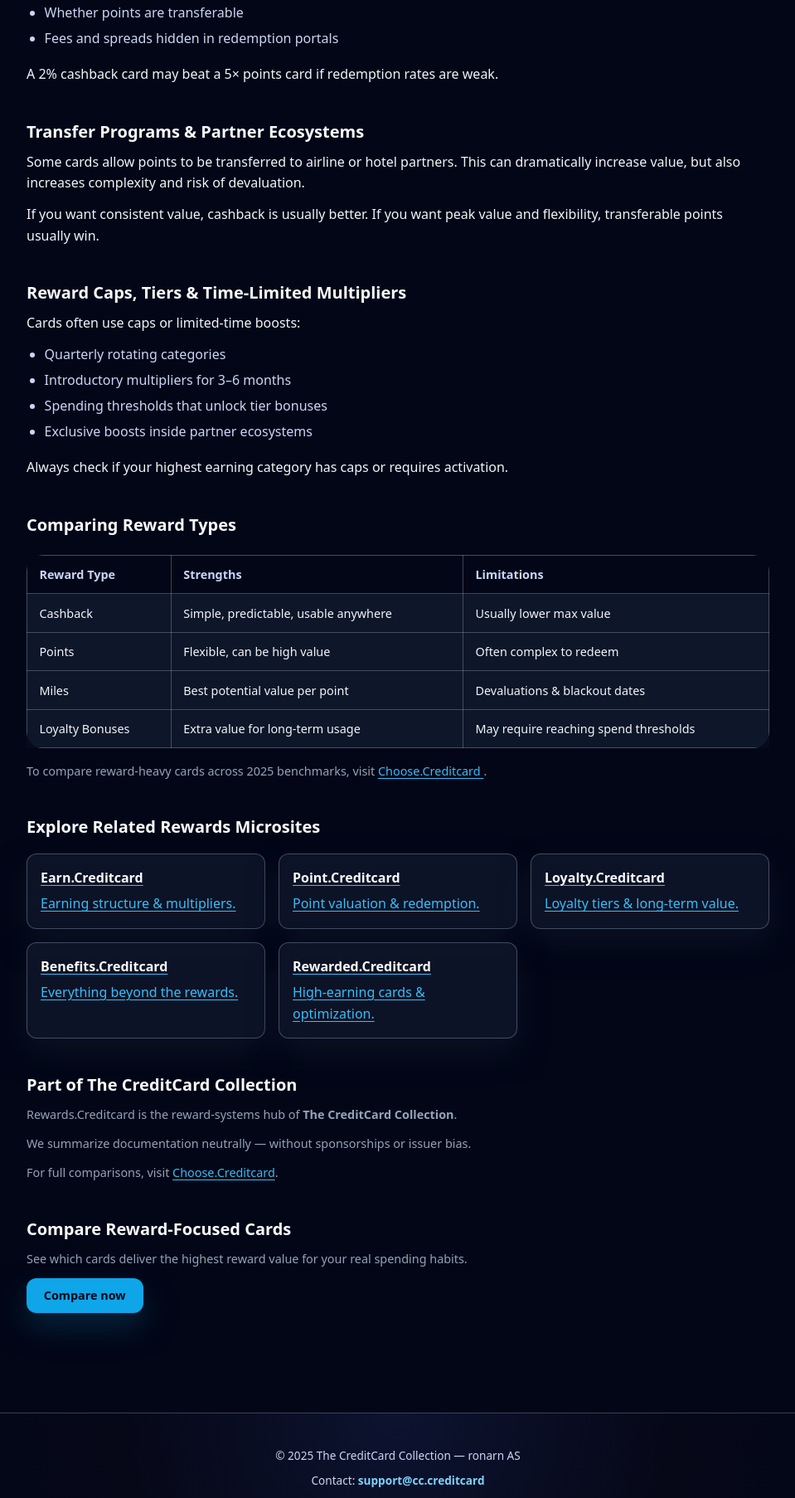
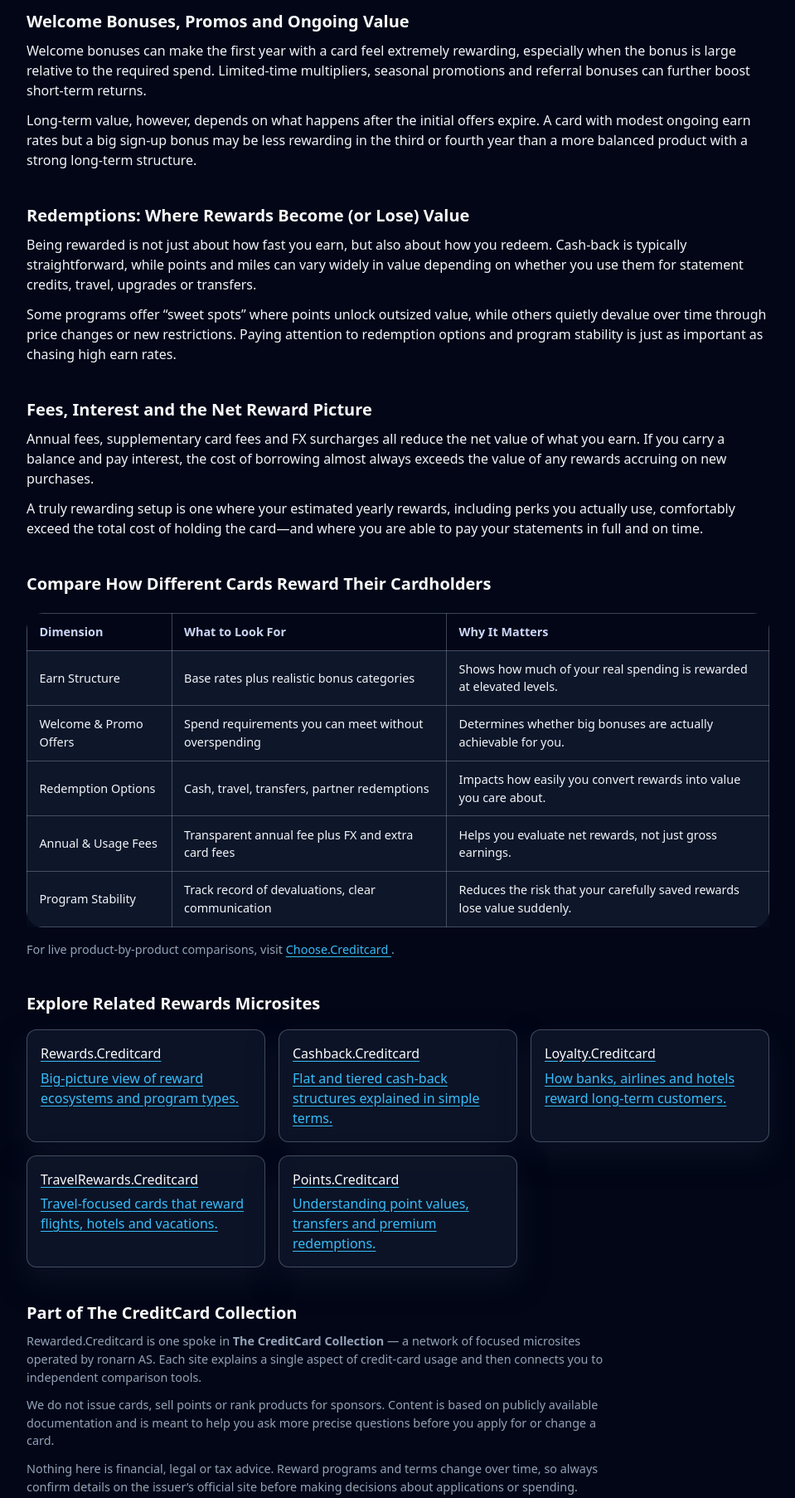
Before and after one commit to ChooseCreditCard/rewarded.creditcard, a plain HTML site: page index.html in a window 1280 px wide. Shown: the part 901-2707 px from the top of the page at 83% size, without its empty margins (160-1119 px from the left). Drawn offline with nearby package versions, Linux system fonts and the light colour scheme.

Commit message:
Update index.html

```diff
--- a/index.html
+++ b/index.html
@@ -4,233 +4,217 @@
   <meta charset="UTF-8" />
   <meta name="viewport" content="width=device-width, initial-scale=1" />
 
-  <title>Rewards.Creditcard – Complete Guide to Credit-Card Rewards</title>
-  <meta name="description" content="Rewards.creditcard explains every major credit-card reward type: cashback, points, miles, tiers, multipliers and redemption strategies." />
+  <title>Rewarded.Creditcard – How to Get Rewarded for Every Card Purchase</title>
+  <meta name="description" content="Understand how to get rewarded for your credit-card spending: earn structures, bonuses, tiers and how to turn day-to-day purchases into points, miles or cash-back." />
   <meta name="robots" content="index,follow" />
-  <link rel="canonical" href="https://rewards.creditcard/" />
+  <link rel="canonical" href="https://rewarded.creditcard/" />
 
   <!-- Open Graph -->
-  <meta property="og:title" content="Rewards.Creditcard – Credit-Card Rewards Explained" />
-  <meta property="og:description" content="Understand how cashback, points, miles and loyalty bonuses really work — and how to maximize reward value." />
+  <meta property="og:title" content="Rewarded.Creditcard – Credit-Card Rewards Explained" />
+  <meta property="og:description" content="Learn how cardholders are rewarded: base earn, bonus categories, welcome offers and redemptions that turn spending into real-world value." />
   <meta property="og:type" content="website" />
-  <meta property="og:url" content="https://rewards.creditcard/" />
-  <meta property="og:image" content="https://choose.creditcard/preview.png?utm_source=rewards.creditcard&utm_medium=referral&utm_campaign=og_image" />
+  <meta property="og:url" content="https://rewarded.creditcard/" />
+  <meta property="og:image" content="https://choose.creditcard/preview.png?utm_source=rewarded.creditcard&utm_medium=referral&utm_campaign=og_image" />
 
   <!-- Twitter -->
   <meta name="twitter:card" content="summary_large_image" />
-  <meta name="twitter:title" content="Rewards.Creditcard – Maximize Your Card Rewards" />
-  <meta name="twitter:description" content="Neutral guide to card reward systems, redemption value and earning optimization." />
-  <meta name="twitter:image" content="https://choose.creditcard/preview.png?utm_source=rewards.creditcard&utm_medium=referral&utm_campaign=twitter_image" />
+  <meta name="twitter:title" content="Rewarded.Creditcard – Credit-Card Rewards Explained" />
+  <meta name="twitter:description" content="Independent explanation of how credit-card rewards work: how you earn them, how you redeem them and what to check beyond the headline offer." />
+  <meta name="twitter:image" content="https://choose.creditcard/preview.png?utm_source=rewarded.creditcard&utm_medium=referral&utm_campaign=twitter_image" />
 
   <!-- GA4 -->
   <script async src="https://www.googletagmanager.com/gtag/js?id=G-64FE63JQ3H"></script>
   <script>
     window.dataLayer = window.dataLayer || [];
-    function gtag(){ dataLayer.push(arguments); }
+    function gtag(){dataLayer.push(arguments);}
     gtag('js', new Date());
     gtag('config', 'G-64FE63JQ3H');
   </script>
 
+  <!-- Tailwind for utility classes -->
+  <script src="https://cdn.tailwindcss.com"></script>
+
+  <!-- Your shared minisite styles -->
   <link rel="stylesheet" href="./styles.css" />
 </head>
-
 <body class="bg-slate-950 text-slate-100">
-
   <header class="site-header">
     <div class="nav-inner max-w-6xl">
-
       <div class="brand">
         <div class="cc-logo">CC</div>
         <div class="brand-text">
-        <div class="brand-title">Rewards.Creditcard</div>
-        <div class="brand-subtitle">Complete Rewards Breakdown</div>
+          <div class="brand-title">Rewarded.Creditcard</div>
+          <div class="brand-subtitle">How Credit-Card Rewards Really Work</div>
         </div>
       </div>
-
-    <nav class="nav-links">
-      <a href="#types">Types</a>
-      <a href="#value">Value</a>
+      <nav class="nav-links" aria-label="Page navigation">
+        <a href="#overview">Overview</a>
+        <a href="#mechanics">How It Works</a>
         <a href="#compare">Compare</a>
       </nav>
-
     </div>
   </header>
 
   <main class="cc-page">
-
     <!-- Breadcrumb -->
     <div class="cc-breadcrumb">
-    <a href="https://choose.creditcard/?utm_source=rewards.creditcard&utm_medium=referral&utm_campaign=breadcrumb">Home</a>
+      <a href="https://choose.creditcard/?utm_source=rewarded.creditcard&utm_medium=referral&utm_campaign=breadcrumb">Home</a>
       &nbsp;›&nbsp;
-    Card Rewards
+      Rewarded.Creditcard
     </div>
 
     <!-- Hero -->
     <section class="hero">
-    <h1>The Complete Guide to Credit-Card Rewards</h1>
+      <div class="hero-content">
+        <h1>What It Really Means to Be Rewarded for Your Card Spending</h1>
         <p class="hero-lead">
-      Rewards.Creditcard explains every reward type — cashback, points, miles, loyalty bonuses and transfer partners — in simple, neutral language backed by documentation.
+          Reward cards can turn everyday purchases into points, miles or cash-back. This page explains how those rewards are calculated, when bonus rates apply and how to judge whether a card is truly rewarding for your situation.
         </p>
-
-    <a class="cta" href="https://choose.creditcard/?utm_source=rewards.creditcard&utm_medium=referral&utm_campaign=hero_cta">
-      Compare reward-focused cards
+        <a class="cta" href="https://choose.creditcard/?utm_source=rewarded.creditcard&utm_medium=referral&utm_campaign=hero_cta">
+          Compare the most rewarding cards
         </a>
+      </div>
     </section>
 
-  <!-- Sections -->
-  <section id="types" class="section">
-    <h2>Main Types of Card Rewards</h2>
-    <p>Card rewards generally fall into four categories:</p>
+    <!-- Content sections -->
+    <section id="overview" class="section">
+      <h2>What Does “Being Rewarded” by a Card Actually Mean?</h2>
+      <p>At a basic level, a reward card returns some value every time you spend: a percentage of the purchase price as cash-back, a number of points or miles, or access to perks like credits and discounts. The promise is that routine spending can generate a measurable benefit over time.</p>
+      <p>However, not all spending is rewarded equally. Category rules, caps and exclusions shape which purchases generate the most value and which simply earn a minimal base rate. Understanding these patterns is key to choosing a card that rewards how you actually live, not just how it is advertised.</p>
+    </section>
 
-    <ul class="list">
-      <li><strong>Cashback:</strong> fixed-value credits, easiest to understand.</li>
-      <li><strong>Points:</strong> redeemable for travel, merchandise or statement credits.</li>
-      <li><strong>Miles:</strong> airline or hotel-linked, potentially high value.</li>
-      <li><strong>Loyalty bonuses:</strong> annual boosts, anniversary rewards or status credits.</li>
-    </ul>
-
-    <p>Each reward type has different strengths and different ideal use cases.</p>
+    <section id="mechanics" class="section">
+      <h2>How Purchases Turn Into Rewards Behind the Scenes</h2>
+      <p>When a transaction settles on your account, the issuer reads the merchant category code and applies the earn rules in your card’s reward program. A grocery transaction might earn one rate, while flights, hotels or fuel earn another.</p>
+      <p>Rewards are then credited to your balance according to the program’s schedule—sometimes instantly, sometimes on the statement date. Some issuers track separate balances for cash-back, transferable points and partner miles, each with different redemption options.</p>
     </section>
 
     <section class="section">
-    <h2>Where Reward Value Comes From</h2>
-    <p>Reward value varies depending on:</p>
-
-    <ul class="list">
-      <li>How you redeem (cash vs. travel vs. partners)</li>
-      <li>Any earning caps or monthly limits</li>
-      <li>Whether points are transferable</li>
-      <li>Fees and spreads hidden in redemption portals</li>
-    </ul>
-
-    <p>A 2% cashback card may beat a 5× points card if redemption rates are weak.</p>
+      <h2>Welcome Bonuses, Promos and Ongoing Value</h2>
+      <p>Welcome bonuses can make the first year with a card feel extremely rewarding, especially when the bonus is large relative to the required spend. Limited-time multipliers, seasonal promotions and referral bonuses can further boost short-term returns.</p>
+      <p>Long-term value, however, depends on what happens after the initial offers expire. A card with modest ongoing earn rates but a big sign-up bonus may be less rewarding in the third or fourth year than a more balanced product with a strong long-term structure.</p>
     </section>
 
     <section class="section">
-    <h2>Transfer Programs & Partner Ecosystems</h2>
-    <p>Some cards allow points to be transferred to airline or hotel partners. This can dramatically increase value, but also increases complexity and risk of devaluation.</p>
-    <p>If you want consistent value, cashback is usually better. If you want peak value and flexibility, transferable points usually win.</p>
+      <h2>Redemptions: Where Rewards Become (or Lose) Value</h2>
+      <p>Being rewarded is not just about how fast you earn, but also about how you redeem. Cash-back is typically straightforward, while points and miles can vary widely in value depending on whether you use them for statement credits, travel, upgrades or transfers.</p>
+      <p>Some programs offer “sweet spots” where points unlock outsized value, while others quietly devalue over time through price changes or new restrictions. Paying attention to redemption options and program stability is just as important as chasing high earn rates.</p>
     </section>
 
     <section class="section">
-    <h2>Reward Caps, Tiers & Time-Limited Multipliers</h2>
-    <p>Cards often use caps or limited-time boosts:</p>
-
-    <ul class="list">
-      <li>Quarterly rotating categories</li>
-      <li>Introductory multipliers for 3–6 months</li>
-      <li>Spending thresholds that unlock tier bonuses</li>
-      <li>Exclusive boosts inside partner ecosystems</li>
-    </ul>
-
-    <p>Always check if your highest earning category has caps or requires activation.</p>
+      <h2>Fees, Interest and the Net Reward Picture</h2>
+      <p>Annual fees, supplementary card fees and FX surcharges all reduce the net value of what you earn. If you carry a balance and pay interest, the cost of borrowing almost always exceeds the value of any rewards accruing on new purchases.</p>
+      <p>A truly rewarding setup is one where your estimated yearly rewards, including perks you actually use, comfortably exceed the total cost of holding the card—and where you are able to pay your statements in full and on time.</p>
     </section>
 
-  <!-- Comparison Table -->
+    <!-- Comparison block -->
     <section id="compare" class="section">
-    <h2>Comparing Reward Types</h2>
-
+      <h2>Compare How Different Cards Reward Their Cardholders</h2>
       <div class="table-wrap">
         <table class="table">
           <thead>
             <tr>
-            <th>Reward Type</th>
-            <th>Strengths</th>
-            <th>Limitations</th>
+              <th>Dimension</th>
+              <th>What to Look For</th>
+              <th>Why It Matters</th>
             </tr>
           </thead>
           <tbody>
             <tr>
-            <td>Cashback</td>
-            <td>Simple, predictable, usable anywhere</td>
-            <td>Usually lower max value</td>
+              <td>Earn Structure</td>
+              <td>Base rates plus realistic bonus categories</td>
+              <td>Shows how much of your real spending is rewarded at elevated levels.</td>
             </tr>
             <tr>
-            <td>Points</td>
-            <td>Flexible, can be high value</td>
-            <td>Often complex to redeem</td>
+              <td>Welcome &amp; Promo Offers</td>
+              <td>Spend requirements you can meet without overspending</td>
+              <td>Determines whether big bonuses are actually achievable for you.</td>
             </tr>
             <tr>
-            <td>Miles</td>
-            <td>Best potential value per point</td>
-            <td>Devaluations & blackout dates</td>
+              <td>Redemption Options</td>
+              <td>Cash, travel, transfers, partner redemptions</td>
+              <td>Impacts how easily you convert rewards into value you care about.</td>
             </tr>
             <tr>
-            <td>Loyalty Bonuses</td>
-            <td>Extra value for long-term usage</td>
-            <td>May require reaching spend thresholds</td>
+              <td>Annual &amp; Usage Fees</td>
+              <td>Transparent annual fee plus FX and extra card fees</td>
+              <td>Helps you evaluate net rewards, not just gross earnings.</td>
+            </tr>
+            <tr>
+              <td>Program Stability</td>
+              <td>Track record of devaluations, clear communication</td>
+              <td>Reduces the risk that your carefully saved rewards lose value suddenly.</td>
             </tr>
           </tbody>
         </table>
       </div>
-
       <p class="small">
-      To compare reward-heavy cards across 2025 benchmarks, visit
-      <a href="https://choose.creditcard/?utm_source=rewards.creditcard&utm_medium=referral&utm_campaign=comparison_section">
+        For live product-by-product comparisons, visit
+        <a href="https://choose.creditcard/?utm_source=rewarded.creditcard&utm_medium=referral&utm_campaign=comparison_section">
           Choose.Creditcard
         </a>.
       </p>
     </section>
 
-  <!-- Cluster Links -->
+    <!-- Cluster links -->
     <section class="section">
       <h2>Explore Related Rewards Microsites</h2>
-
       <div class="cluster-grid">
-
-      <a class="cluster-card" href="https://earn.creditcard/?utm_source=rewards.creditcard&utm_medium=referral&utm_campaign=cluster_earn">
-        <h3>Earn.Creditcard</h3>
-        <p>Earning structure & multipliers.</p>
+        <a class="cluster-card" href="https://rewards.creditcard/?utm_source=rewarded.creditcard&utm_medium=referral&utm_campaign=cluster_rewards">
+          <h3>Rewards.Creditcard</h3>
+          <p>Big-picture view of reward ecosystems and program types.</p>
         </a>
-
-      <a class="cluster-card" href="https://point.creditcard/?utm_source=rewards.creditcard&utm_medium=referral&utm_campaign=cluster_point">
-        <h3>Point.Creditcard</h3>
-        <p>Point valuation & redemption.</p>
+        <a class="cluster-card" href="https://cashback.creditcard/?utm_source=rewarded.creditcard&utm_medium=referral&utm_campaign=cluster_cashback">
+          <h3>Cashback.Creditcard</h3>
+          <p>Flat and tiered cash-back structures explained in simple terms.</p>
         </a>
-
-      <a class="cluster-card" href="https://loyalty.creditcard/?utm_source=rewards.creditcard&utm_medium=referral&utm_campaign=cluster_loyalty">
+        <a class="cluster-card" href="https://loyalty.creditcard/?utm_source=rewarded.creditcard&utm_medium=referral&utm_campaign=cluster_loyalty">
           <h3>Loyalty.Creditcard</h3>
-        <p>Loyalty tiers & long-term value.</p>
+          <p>How banks, airlines and hotels reward long-term customers.</p>
         </a>
-
-      <a class="cluster-card" href="https://benefits.creditcard/?utm_source=rewards.creditcard&utm_medium=referral&utm_campaign=cluster_benefits">
-        <h3>Benefits.Creditcard</h3>
-        <p>Everything beyond the rewards.</p>
+        <a class="cluster-card" href="https://travelrewards.creditcard/?utm_source=rewarded.creditcard&utm_medium=referral&utm_campaign=cluster_travelrewards">
+          <h3>TravelRewards.Creditcard</h3>
+          <p>Travel-focused cards that reward flights, hotels and vacations.</p>
         </a>
-
-      <a class="cluster-card" href="https://rewarded.creditcard/?utm_source=rewards.creditcard&utm_medium=referral&utm_campaign=cluster_rewarded">
-        <h3>Rewarded.Creditcard</h3>
-        <p>High-earning cards & optimization.</p>
+        <a class="cluster-card" href="https://points.creditcard/?utm_source=rewarded.creditcard&utm_medium=referral&utm_campaign=cluster_points">
+          <h3>Points.Creditcard</h3>
+          <p>Understanding point values, transfers and premium redemptions.</p>
         </a>
-
       </div>
     </section>
 
-  <!-- Collection Section -->
+    <!-- Collection section -->
     <section class="section">
       <h2>Part of The CreditCard Collection</h2>
       <p class="small">
-      Rewards.Creditcard is the reward-systems hub of <strong>The CreditCard Collection</strong>.
+        Rewarded.Creditcard is one spoke in <strong>The CreditCard Collection</strong> — a network of focused microsites operated by ronarn AS. Each site explains a single aspect of credit-card usage and then connects you to independent comparison tools.
       </p>
       <p class="small">
-      We summarize documentation neutrally — without sponsorships or issuer bias.
+        We do not issue cards, sell points or rank products for sponsors. Content is based on publicly available documentation and is meant to help you ask more precise questions before you apply for or change a card.
       </p>
       <p class="small">
-      For full comparisons, visit
-      <a href="https://choose.creditcard/?utm_source=rewards.creditcard&utm_medium=referral&utm_campaign=collection_section">Choose.Creditcard</a>.
+        Nothing here is financial, legal or tax advice. Reward programs and terms change over time, so always confirm details on the issuer’s official site before making decisions about applications or spending.
       </p>
+
+      <!-- REQUIRED HUB SNIPPET: Rewards hub -->
+      <div class="hub-link">
+        <a href="https://choose.creditcard/rewards/?utm_source=rewarded.creditcard&utm_medium=referral&utm_campaign=minisite_to_hub"
+           class="text-sm text-slate-600 hover:text-slate-900">
+          Learn more at the Rewards hub
+        </a>
+      </div>
     </section>
 
     <!-- Bottom CTA -->
     <section class="section">
-    <h2>Compare Reward-Focused Cards</h2>
-    <p class="small">See which cards deliver the highest reward value for your real spending habits.</p>
-
-    <a class="cta" href="https://choose.creditcard/?utm_source=rewards.creditcard&utm_medium=referral&utm_campaign=bottom_cta">
-      Compare now
+      <h2>Ready to Find a Truly Rewarding Card?</h2>
+      <p class="small">
+        Use Rewarded.Creditcard to understand how reward systems work, then visit the main comparison hub to identify cards whose earn rates, bonuses and fees line up with your real spending habits.
+      </p>
+      <a class="cta" href="https://choose.creditcard/?utm_source=rewarded.creditcard&utm_medium=referral&utm_campaign=bottom_cta">
+        Go to Choose.Creditcard
       </a>
     </section>
-
   </main>
 
   <footer class="mini-footer">
@@ -239,6 +223,5 @@
       Contact: <a href="mailto:support@cc.creditcard">support@cc.creditcard</a>
     </p>
   </footer>
-
 </body>
 </html>
```
Lines whose indentation alone changed are shown as unchanged.
